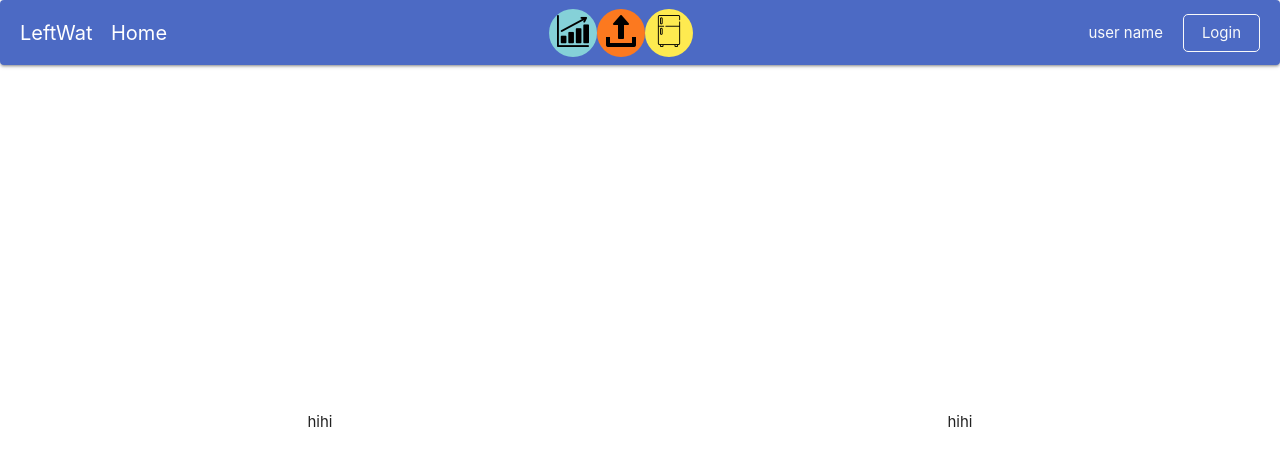
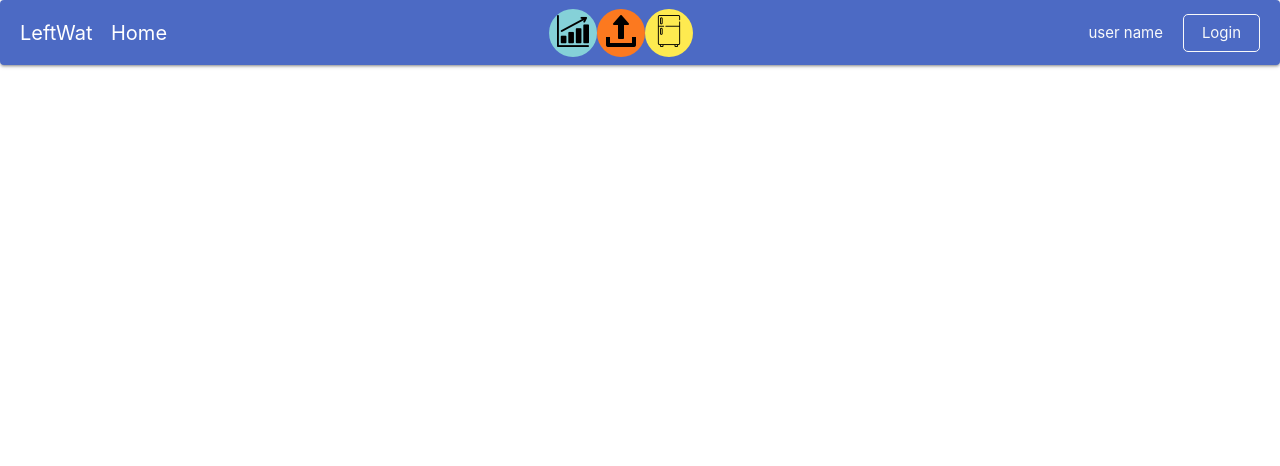
Before and after one commit to Ancazo/leftwat, a React (Create React App) app: page / in a window 1280 px wide. Shown: the top 466 px of the page. Built offline with nearby package versions, Linux system fonts and the light colour scheme.

Commit message:
changed content of split page to props

```diff
--- a/src/Components/SplitPage/index.jsx
+++ b/src/Components/SplitPage/index.jsx
@@ -5,15 +5,11 @@ export const SplitPage = (props) => {
   return (
     <div id = 'splitPage' className = 'row'>
         <div className = 'col s6 splitPageContent'>
-            <div className = 'col'>
-            hihi
-            </div>
+            {props.left}
 
         </div>
         <div className = 'col s6 splitPageContent'>
-            <div className = 'col'>
-            hihi
-            </div>
+            {props.right}
         </div>
     </div>
   );
```
